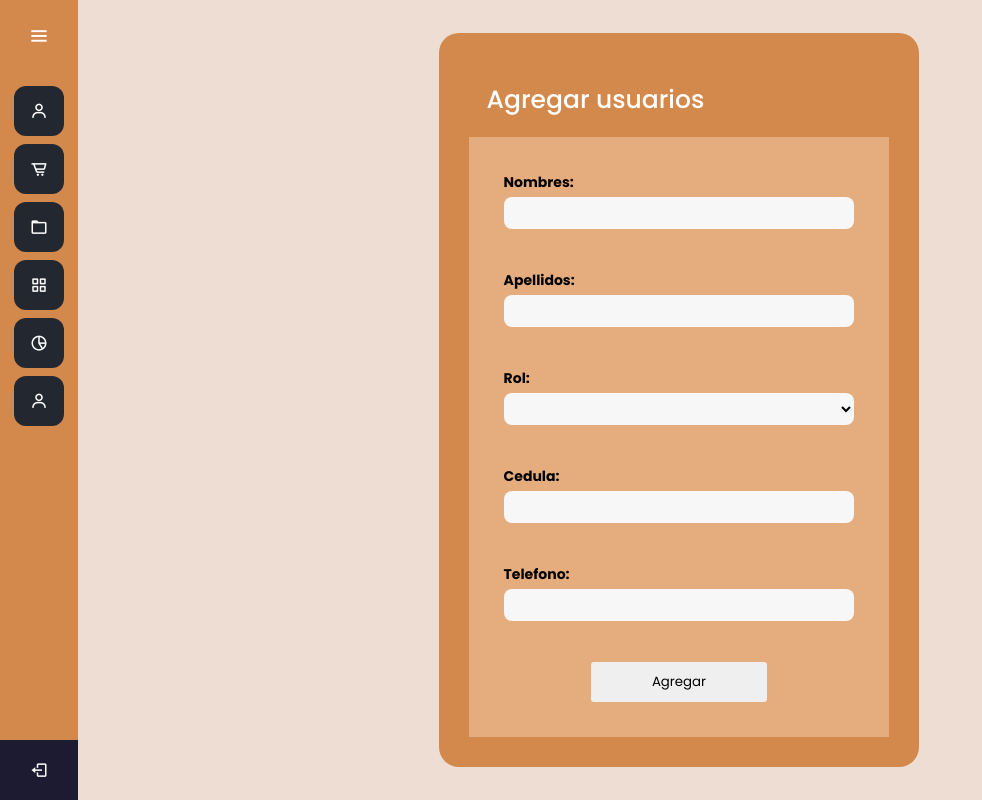
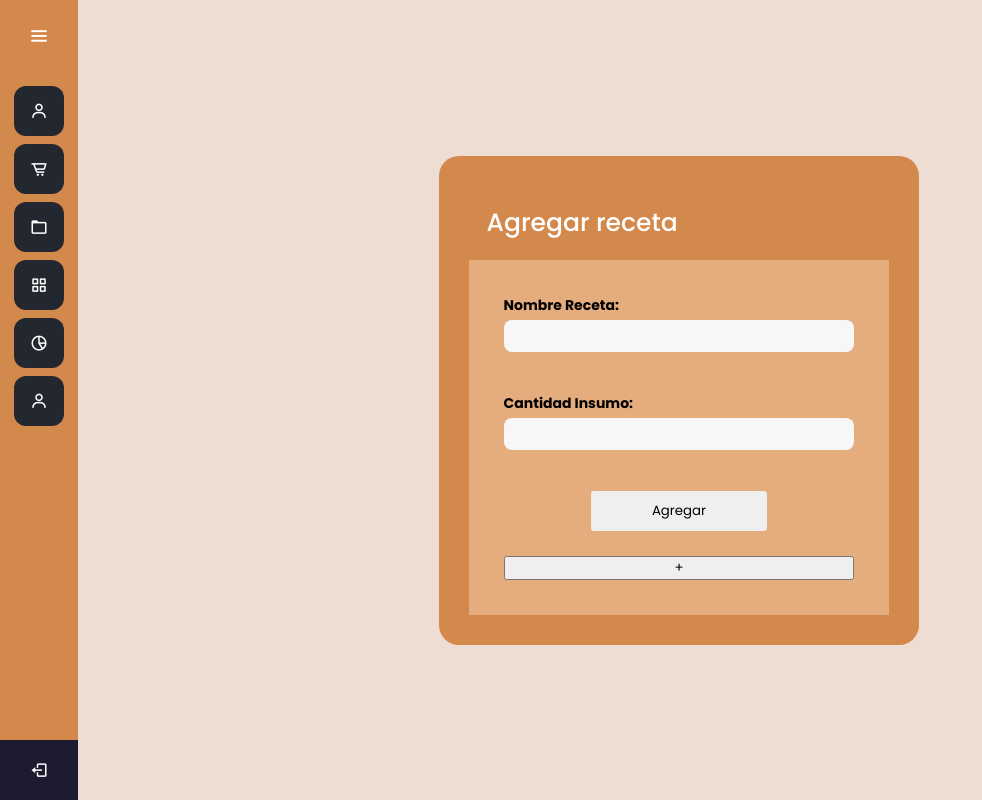
Before and after one commit to Pablitofrank/bakeryPro, a PHP site: page /vista/html/recetas.php in a window 1280 px wide. Shown: the whole page, without its empty margins (0-982 px from the left). Run offline with PHP 8.4, Linux system fonts and the light colour scheme; data that the repository does not hold is empty; grey boxes are pictures that could not be loaded.

Commit message:
cambios controladores -A/T

```diff
--- a/controlador/usuarios/actualizar.php
+++ b/controlador/usuarios/actualizar.php
@@ -11,7 +11,7 @@ $telefono = $_POST['telefono']; // Match with the HTML form input names
 $sql = "UPDATE tblusuario SET Nombres='$nombres', Apellidos='$apellidos', IdRol='$rol', Cedula='$cedula', Telefono='$telefono' WHERE IdUsuario=$id";
 
 if ($conexion->query($sql) === TRUE) {
-    header('Location: ../../vista/html/usuario.php');
+    header('Location: ../../vista/html/usuarios.php');
 } else {
     echo "Error al actualizar el registro: " . $conexion->error;
 }
--- a/vista/html/recetas.php
+++ b/vista/html/recetas.php
@@ -90,53 +90,19 @@
     <!-- Formulario para agregar un nuevo usuario -->
     <section class="home-section">
         <div class="container">
-        <div class="text">Agregar usuarios</div>
-            <form action="../../controlador/usuario/insertar.php" method="post" class="form">
-
-            <label for="nombres" class="label">Nombres:</label><input type="text" name="nombres" required class="input"><br>
-
-                <label for="apellidos" class="label">Apellidos:</label> <input type="text" name="apellidos" required class="input"><br>
-
-                <?php
-                include '../../modelo/conexion.php';
-                $sql = "SELECT * FROM tblroles";
-                $result = $conexion->query($sql);
-
-                // Recorrer datos y crear options
-                echo "<label for='rol' class='label'>Rol:</label>
-
-                <select name='rol' id='opcion' class='input'>";
-                if ($result->num_rows > 0) {
-                    // output data of each row
-                    while($row = $result->fetch_assoc()) {
-                        echo "<option value='" . $row["IdRol"] . "'>" . $row["Rol"] . "</option>";
-                    }
-                } else {
-                    echo "0 results";
-                }
-                echo "</select><br>";
-
-                // Actualizar valor del option en la base de datos
-                if ($_SERVER["REQUEST_METHOD"] == "POST") {
-                    // Actualizar valor del option en la base de datos
-                    $sql = "UPDATE tblusuario SET IdRol = " . $_POST['rol'] . " WHERE IdUsuario = 1";
-
-                    if ($conexion->query($sql) === TRUE) {
-                        echo "Record updated successfully";
-                    } else {
-                        echo "Error updating record: " . $conexion->error;
-                    }
-                }
-                ?>
-
-                    <label for="cedula" class="label">Cedula:</label> <input type="text" name="cedula" required class="input"><br>
-                    <label for="telefono" class="label">Telefono:</label> <input type="text" name="telefono" required class="input"><br>
-                    <input type="submit" value="Agregar" class="btn">
-                </form>
-            </div>
+            <div class="text">Agregar receta</div>
+            <form action="../../controlador/receta/insertar.php" method="post" class="form">
+                <label for="NombreReceta" class="label">Nombre Receta:</label>
+                    <input type="text" name="NombreProducto" class="input" required><br>
+                <label for="cantidadInsumo" class="label">Cantidad Insumo:</label>
+                    <input type="text" name="cantidadInsumo" class="input" required><br>
+                    <input type="submit" value="Agregar" class="btn"> <br>
+                    <input type="button" value="+" id="agregar">
+            </form>
         </div>
     </section>
 
-    <script src="../../vista/js/main.js"></script>
+    <script src="../../vista/js/input.js"></script>
+    <script src="../../vista/js/dom.js"></script>
 </body>
 </html>
--- a/vista/style/styles.css
+++ b/vista/style/styles.css
@@ -486,6 +486,8 @@
     margin: 20px;
 }
 
+
+
 /* consultas */
 
 table {
```
Also changed, not shown: controlador/Insumos/insertar.php (+8 -3 lines), controlador/usuarios/editar.php (+11 -10 lines), vista/html/insumos.php (+13 -18 lines).
